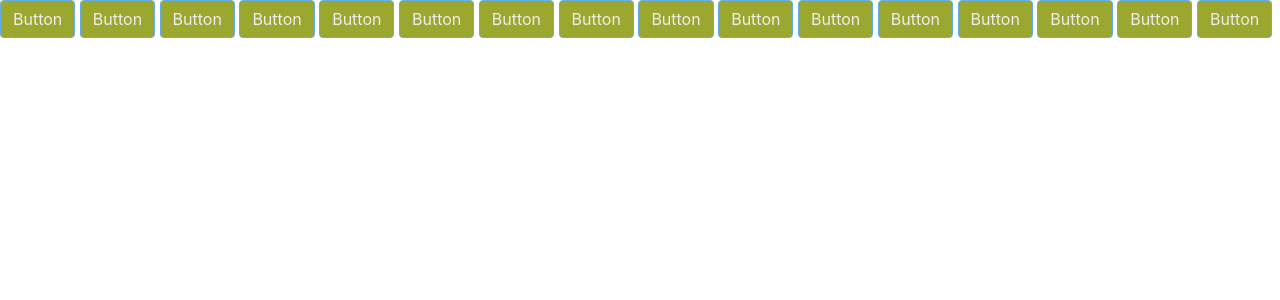
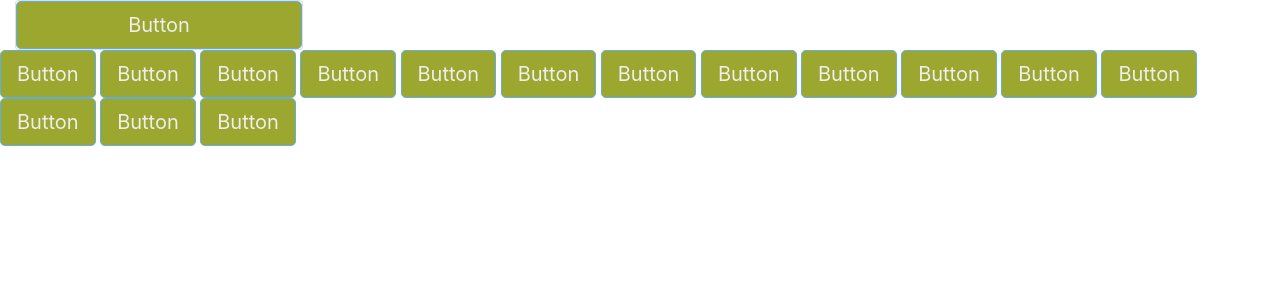
Before and after one commit to nununuam/collection, a Django app: page / in a window 1280 px wide. Shown: the part 40-340 px from the top of the page. Run offline with Django 4.2, Linux system fonts and the light colour scheme.

Commit message:
bootstrap working on the 1st button

```diff
--- a/main_app/static/styles/styles.css
+++ b/main_app/static/styles/styles.css
@@ -13,3 +13,10 @@ h1 {
     color:rgb(255, 255, 255);
     border-color: rgb(253, 45, 240);
 }
+
+div .homebuttons{
+    display: grid;
+    grid-template-columns: repeat(3, 1fr);
+    grid-auto-rows: 80%;
+    text-align: center;
+}
--- a/main_app/templates/home.html
+++ b/main_app/templates/home.html
@@ -3,21 +3,25 @@
 
 {% block content %}
 <div class="homebuttons">
-    <a href="{% url 'button1' %}" class="btn btn-primary">Button</a>
-    <a href="{% url 'button2' %}" class="btn btn-primary">Button</a>
-    <a href="{% url 'button3' %}" class="btn btn-primary">Button</a>
-    <a href="{% url 'button4' %}" class="btn btn-primary">Button</a>
-    <a href="{% url 'button5' %}" class="btn btn-primary">Button</a>
-    <a href="{% url 'button5' %}" class="btn btn-primary">Button</a>
-    <a href="{% url 'button7' %}" class="btn btn-primary">Button</a>
-    <a href="{% url 'button8' %}" class="btn btn-primary">Button</a>
-    <a href="{% url 'button9' %}" class="btn btn-primary">Button</a>
-    <a href="{% url 'button10' %}" class="btn btn-primary">Button</a>
-    <a href="{% url 'button11' %}" class="btn btn-primary">Button</a>
-    <a href="{% url 'button12' %}" class="btn btn-primary">Button</a>
-    <a href="{% url 'button13' %}" class="btn btn-primary">Button</a>
-    <a href="{% url 'button14' %}" class="btn btn-primary">Button</a>
-    <a href="{% url 'button15' %}" class="btn btn-primary">Button</a>
-    <a href="{% url 'button16' %}" class="btn btn-primary">Button</a>
+    <div class="col-md-4">
+        <div class="card" style="width: 18rem;">
+            <a href="{% url 'button1' %}" class="btn btn-primary btn-lg">Button</a>
+        </div>
+    </div>
+    <a href="{% url 'button2' %}" class="btn btn-primary btn-lg">Button</a>
+    <a href="{% url 'button3' %}" class="btn btn-primary btn-lg">Button</a>
+    <a href="{% url 'button4' %}" class="btn btn-primary btn-lg">Button</a>
+    <a href="{% url 'button5' %}" class="btn btn-primary btn-lg">Button</a>
+    <a href="{% url 'button5' %}" class="btn btn-primary btn-lg">Button</a>
+    <a href="{% url 'button7' %}" class="btn btn-primary btn-lg">Button</a>
+    <a href="{% url 'button8' %}" class="btn btn-primary btn-lg">Button</a>
+    <a href="{% url 'button9' %}" class="btn btn-primary btn-lg">Button</a>
+    <a href="{% url 'button10' %}" class="btn btn-primary btn-lg">Button</a>
+    <a href="{% url 'button11' %}" class="btn btn-primary btn-lg">Button</a>
+    <a href="{% url 'button12' %}" class="btn btn-primary btn-lg">Button</a>
+    <a href="{% url 'button13' %}" class="btn btn-primary btn-lg">Button</a>
+    <a href="{% url 'button14' %}" class="btn btn-primary btn-lg">Button</a>
+    <a href="{% url 'button15' %}" class="btn btn-primary btn-lg">Button</a>
+    <a href="{% url 'button16' %}" class="btn btn-primary btn-lg">Button</a>
 </div>
 {% endblock %}
```
